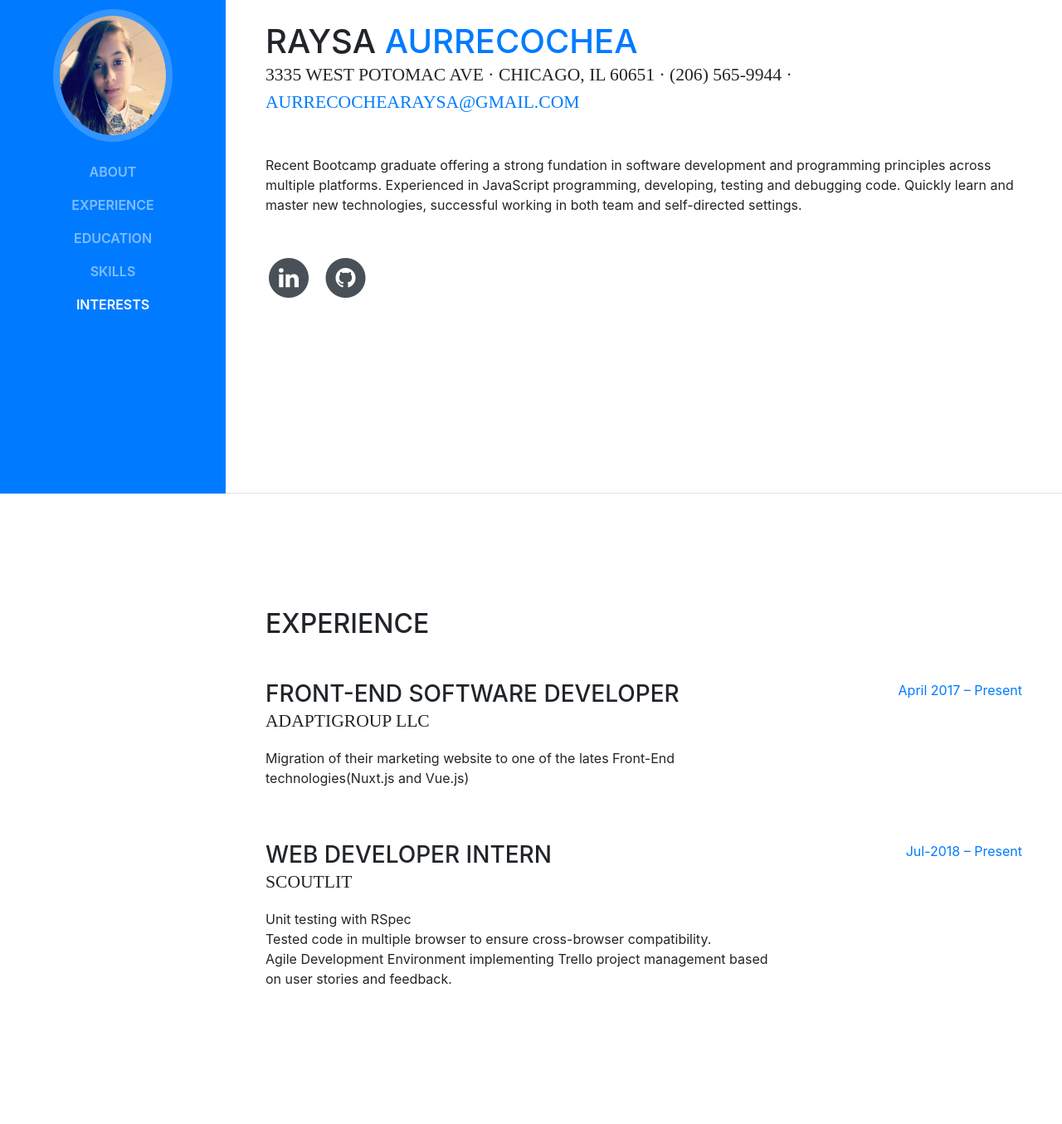
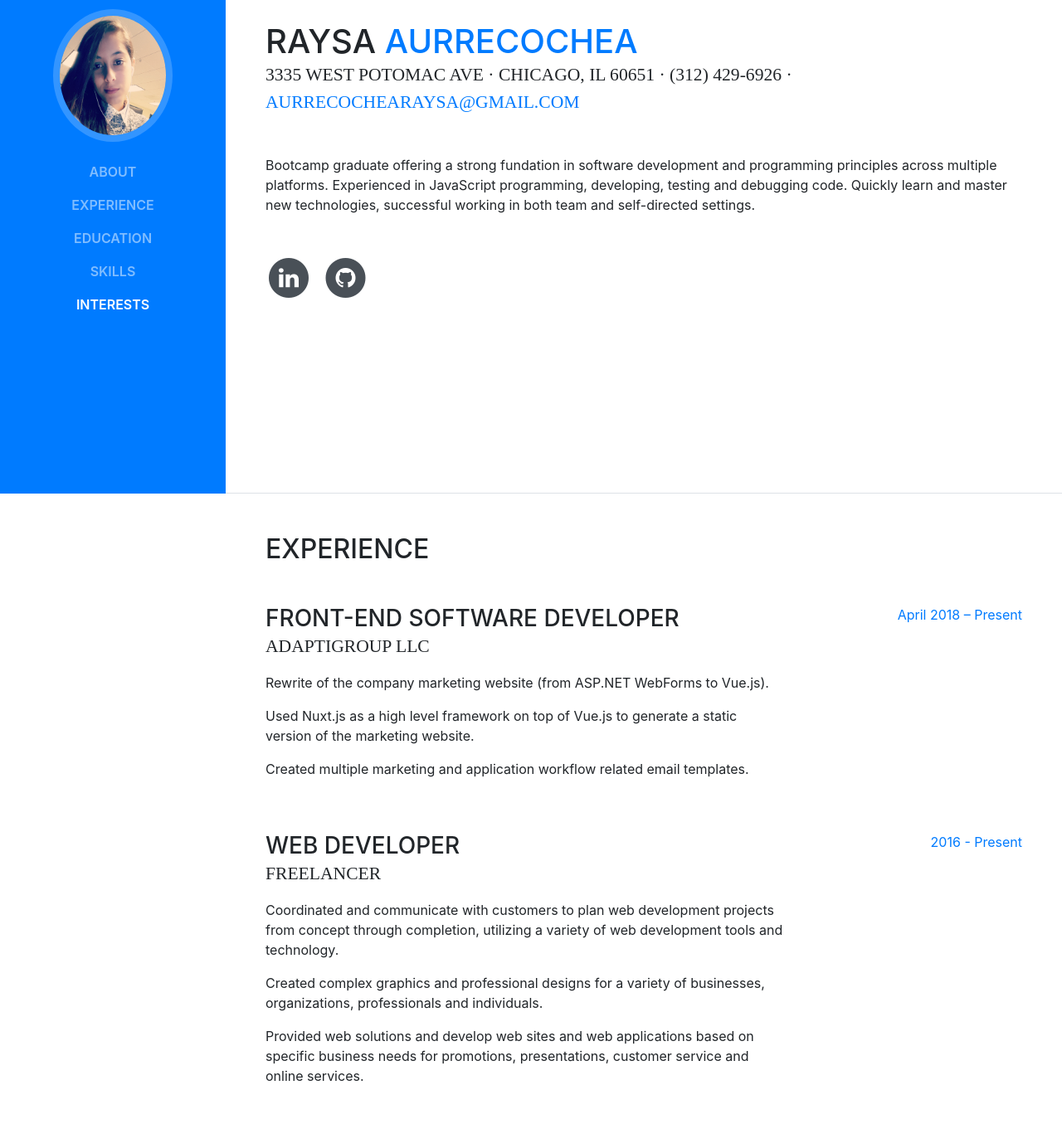
Before and after one commit to aurre/personal-site, a website with bundled scripts: page index.html in a window 1280 px wide. Shown: the part 205-1560 px from the top of the page at 83% size. Built offline with nearby package versions, Linux system fonts and the light colour scheme; a web font is replaced by a local one.

Commit message:
update content

```diff
--- a/index.html
+++ b/index.html
@@ -35,8 +35,8 @@
         <img class="img-fluid img-profile rounded-circle mx-auto mb-2" src="./assets/img/profile.jpg" alt="">
       </span>
     </a>
-    <button class="navbar-toggler" type="button" data-toggle="collapse" data-target="#navbarSupportedContent" aria-controls="navbarSupportedContent"
-      aria-expanded="false" aria-label="Toggle navigation">
+    <button class="navbar-toggler" type="button" data-toggle="collapse" data-target="#navbarSupportedContent"
+      aria-controls="navbarSupportedContent" aria-expanded="false" aria-label="Toggle navigation">
       <span class="navbar-toggler-icon"></span>
     </button>
     <div class="collapse navbar-collapse" id="navbarSupportedContent">
@@ -67,11 +67,13 @@
         <h1 class="mb-0">Raysa
           <span class="text-primary">Aurrecochea</span>
         </h1>
-        <div class="subheading mb-5">3335 West Potomac Ave · Chicago, IL 60651 · (206) 565-9944 ·
+        <div class="subheading mb-5">3335 West Potomac Ave · Chicago, IL 60651 · (312) 429-6926 ·
           <a href="mailto:name@email.com">aurrecochearaysa@gmail.com</a>
         </div>
-        <p class="mb-5">Recent Bootcamp graduate offering a strong fundation in software development and programming principles
-          across multiple platforms. Experienced in JavaScript programming, developing, testing and debugging code. Quickly
+        <p class="mb-5">Bootcamp graduate offering a strong fundation in software development and programming
+          principles
+          across multiple platforms. Experienced in JavaScript programming, developing, testing and debugging code.
+          Quickly
           learn and master new technologies, successful working in both team and self-directed settings.</p>
         <ul class="list-inline list-social-icons mb-0">
           <li class="list-inline-item">
@@ -102,22 +104,33 @@
           <div class="resume-content mr-auto">
             <h3 class="mb-0"> Front-End Software Developer</h3>
             <div class="subheading mb-3">AdaptiGroup LLC</div>
-            <p>Migration of their marketing website to one of the lates Front-End technologies(Nuxt.js and Vue.js) </p>
+            <p>Rewrite of the company marketing website (from ASP.NET WebForms to Vue.js).</p>
+            <p>Used Nuxt.js as a high level framework on top of Vue.js to generate a static version
+              of the marketing website.
+            </p>
+            <p>Created multiple marketing and application workflow related email templates.</p>
           </div>
           <div class="resume-date text-md-right">
-            <span class="text-primary">April 2017 – Present</span>
+            <span class="text-primary">April 2018 – Present</span>
           </div>
         </div>
 
         <div class="resume-item d-flex flex-column flex-md-row mb-5">
           <div class="resume-content mr-auto">
-            <h3 class="mb-0">Web Developer Intern</h3>
-            <div class="subheading mb-3">Scoutlit</div>
-            <p>Unit testing with RSpec <br> Tested code in multiple browser to ensure cross-browser compatibility.<br> Agile
-              Development Environment implementing Trello project management based on user stories and feedback.</p>
+            <h3 class="mb-0">Web Developer</h3>
+            <div class="subheading mb-3">Freelancer</div>
+            <p>Coordinated and communicate with customers to plan web development projects from concept through
+              completion, utilizing
+              a variety of web development tools and technology.</p>
+            <p>Created complex graphics and professional designs for a variety of businesses, organizations,
+              professionals and
+              individuals.</p>
+            <p>Provided web solutions and develop web sites and web applications based on specific business needs for
+              promotions,
+              presentations, customer service and online services.</p>
           </div>
           <div class="resume-date text-md-right">
-            <span class="text-primary">Jul-2018 – Present</span>
+            <span class="text-primary">2016 - Present</span>
           </div>
         </div>
 
@@ -135,7 +148,7 @@
             <div class="subheading mb-3">Software Engineering Immersive Program</div>
           </div>
           <div class="resume-date text-md-right">
-            <span class="text-primary">April 2018 - July 2018</span>
+            <span class="text-primary">January 2018 - April 2018</span>
           </div>
         </div>
 
@@ -145,7 +158,7 @@
             <div class="subheading mb-3">Bachelor Degree in Psychology</div>
           </div>
           <div class="resume-date text-md-right">
-            <span class="text-primary">September 2010 - July 2015</span>
+            <span class="text-primary">2015</span>
           </div>
         </div>
 
@@ -223,11 +236,15 @@
     <section class="resume-section p-3 p-lg-5 d-flex flex-column" id="interests">
       <div class="my-auto">
         <h2 class="mb-5">Interests</h2>
-        <p>Apart from being a web developer, I enjoy most of my time being outdoors. In the winter, I am an novice skiier
-          and avid coucher. During the warmer months here in Chicago, I enjoy riding my bike along the river and going out
+        <p>Apart from being a web developer, I enjoy most of my time being outdoors. In the winter, I am an novice
+          skiier
+          and avid coucher. During the warmer months here in Chicago, I enjoy riding my bike along the river and going
+          out
           with my friends.</p>
-        <p class="mb-0">When forced indoors, I follow a number of sci-fi and fantasy genre movies and television shows, I
-          am an aspiring chef, and I spend a large amount of my free time exploring the latest technolgy advancements in
+        <p class="mb-0">When forced indoors, I follow a number of sci-fi and fantasy genre movies and television shows,
+          I
+          am an aspiring chef, and I spend a large amount of my free time exploring the latest technolgy advancements
+          in
           the front-end web development world.</p>
       </div>
     </section>
```
Also changed, not shown: .travis.yml.
